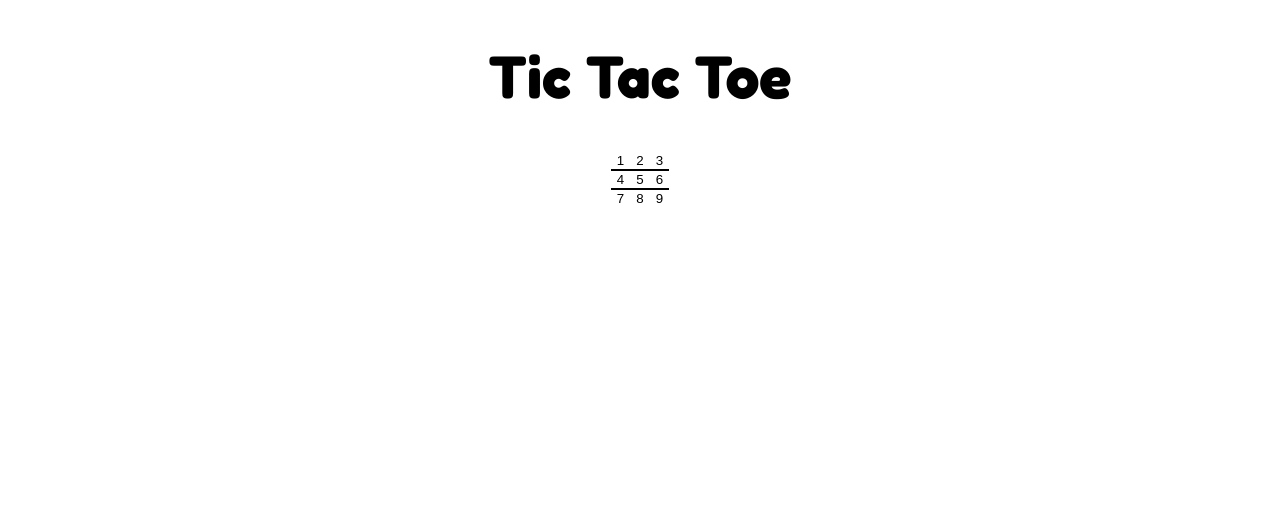
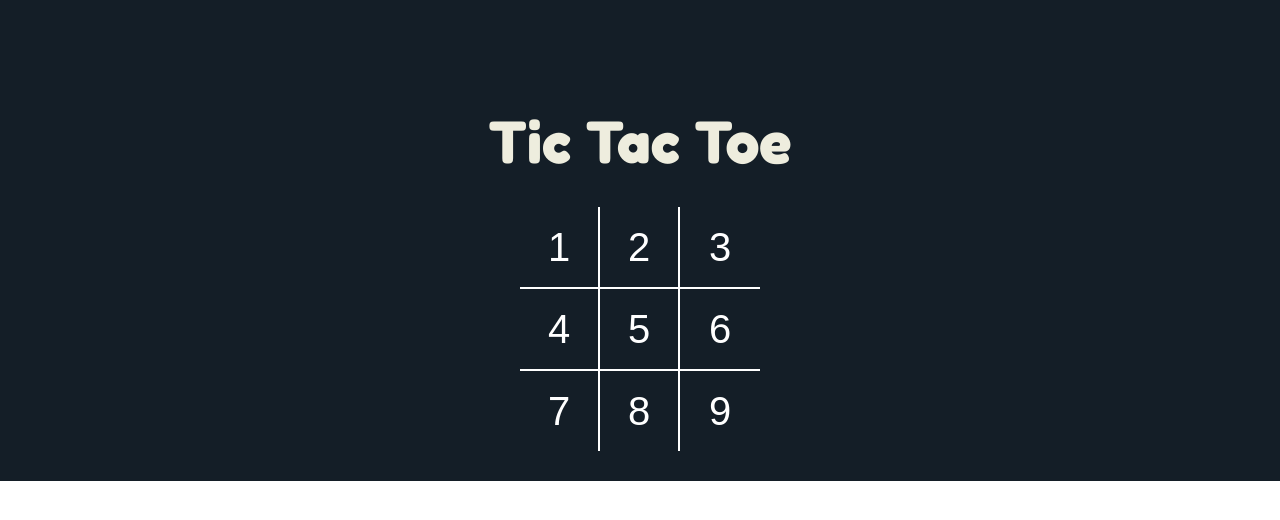
Before and after one commit to arsallanShahab/tic-tac-toe-game, a React (Vite) app: page / in a window 1280 px wide. Shown: the top 520 px of the page. Built offline with nearby package versions, Linux system fonts and the light colour scheme.

Commit message:
updated root.scss

```diff
--- a/src/components/Square.jsx
+++ b/src/components/Square.jsx
@@ -1,7 +1,11 @@
 import React from 'react';
 
 const Square = ({ value }) => {
-  return <button type="button">{value}</button>;
+  return (
+    <button type="button" className="square">
+      {value}
+    </button>
+  );
 };
 
 export default Square;
--- a/src/styles/root.scss
+++ b/src/styles/root.scss
@@ -23,29 +23,45 @@ body {
   }
 
 .app {
+    background-color: #141E27;
+    // background-image: -webkit-linear-gradient(90deg, #FF9A8B 0%, #FF6A88 55%, #FF99AC 100%);
+    // background-image: -moz-linear-gradient(90deg, #FF9A8B 0%, #FF6A88 55%, #FF99AC 100%);
+    // background-image: -o-linear-gradient(90deg, #FF9A8B 0%, #FF6A88 55%, #FF99AC 100%);
+    // background-image: linear-gradient(90deg, #FF9A8B 0%, #FF6A88 55%, #FF99AC 100%);
+    // min-height: 100vh;
+    // max-height: 670px;
+
     font-size: 20px;
     display: flex;
     flex-direction: column;
     align-items: center;
+    color: #fff;
+    padding: 1.5em;
     .heading {
+        padding:0;
+        margin: 0;
+        padding-top: 1.25em;
         font-size: 3em;
         font-family: var(--font-fredoka);
         font-weight: 700;
+        color: #EEEDDE;
     }
 }
 
 .board {
+    padding-top: 1.5em;
     .board-row {
       display: flex;
       flex-direction: row;
-      border-bottom: 2px solid #000;
+      border-bottom: 2px solid #fff;
       &:last-child {
         border-bottom: none;
       }
       .square {
+        color: #fff;
         width: 80px;
         height: 80px;
-        border-right: 2px solid #000;
+        border-right: 2px solid #fff;
         font-size: 2.5rem;
         padding: 0;
         overflow: hidden;
```
